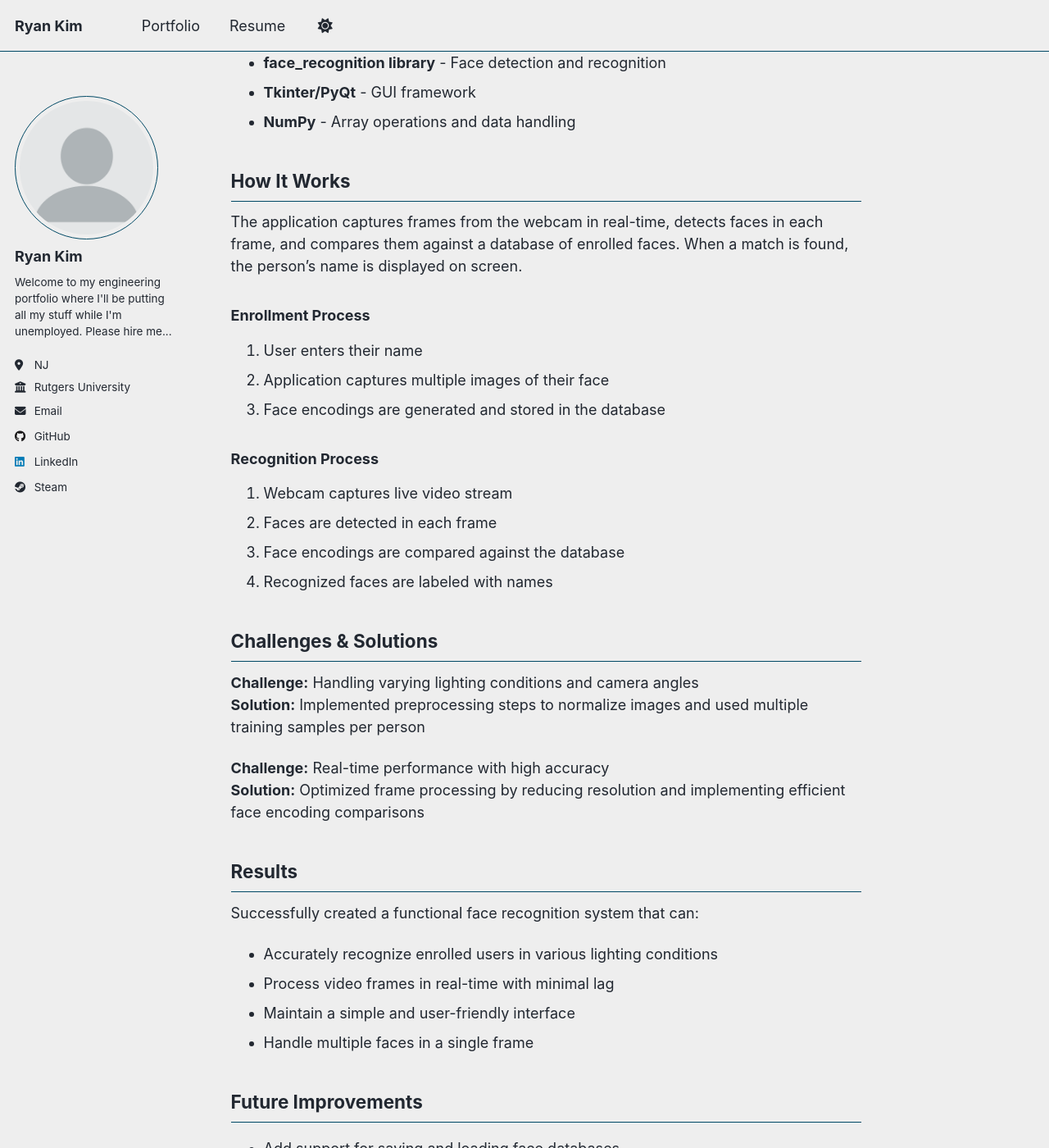
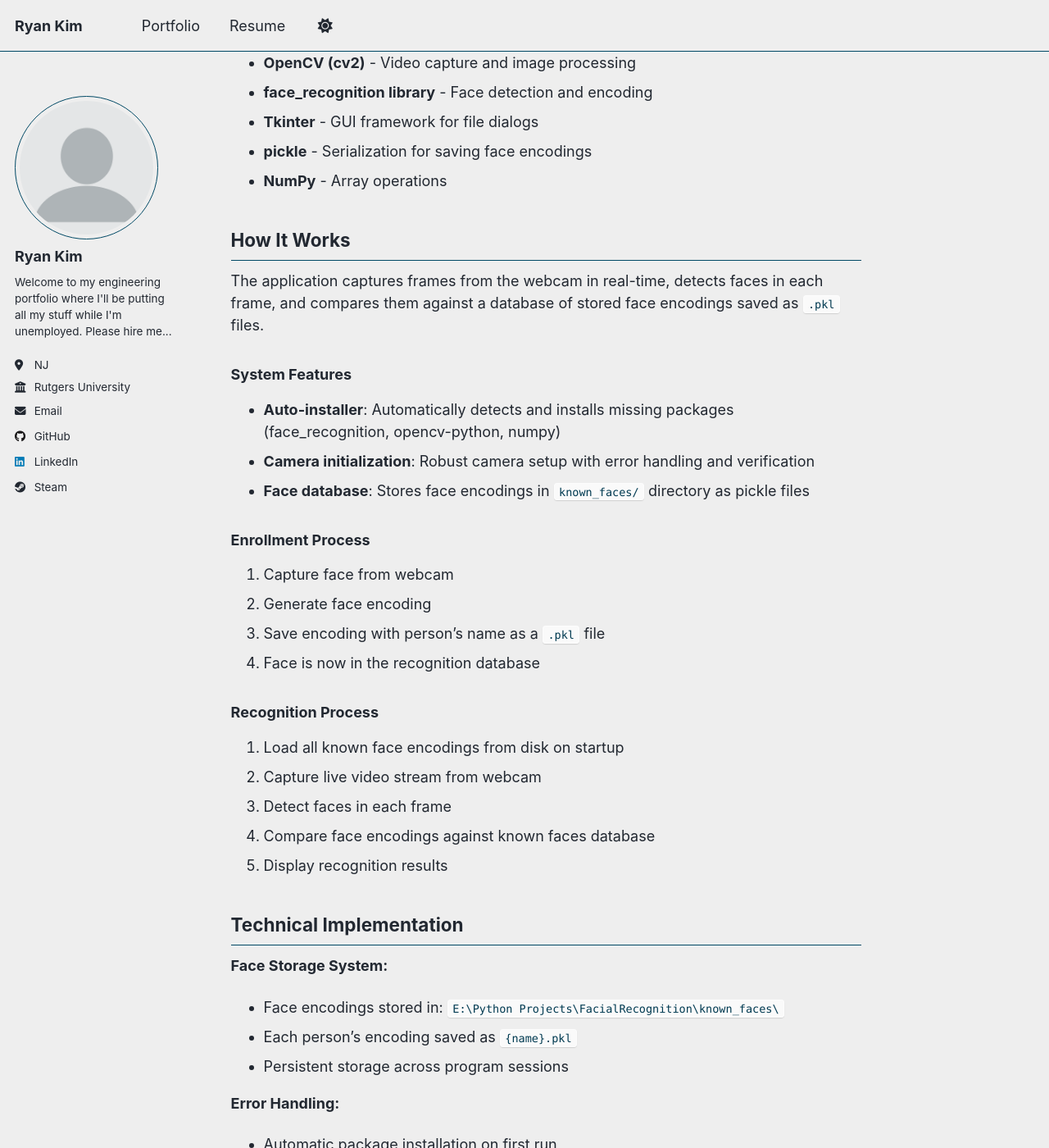
Before and after one commit to Rkydin/rkydin.github.io, a Jekyll site: the page built from _portfolio/Portfolio-3.md, in a window 1280 px wide and 1400 px high, scrolled down 784 px. Shown: the whole window at 82% size. Built offline with Jekyll 4.4.1, drawn with Linux system fonts in a browser that asks for light colours; a script that is not in the unit is left out; some of the changed text lies outside the part shown.

Commit message:
Revise project details for face recognition tool
Updated project details for the Desktop Face Recognition Tool, including changes to the excerpt, date, key features, technologies used, and processes for enrollment and recognition. Added error handling and automatic package installation features.

```diff
--- a/_portfolio/Portfolio-3.md
+++ b/_portfolio/Portfolio-3.md
@@ -1,7 +1,7 @@
 ---
 title: "Desktop Face Recognition Tool"
-excerpt: "Python application using OpenCV and face recognition libraries with a simple UI for enrolling and recognizing users from a webcam stream."
-date: 2023-11-01
+excerpt: "Python application using OpenCV and face_recognition library with a Tkinter UI for enrolling and recognizing users from a webcam stream."
+date: 2025-05-01
 header:
   teaser: /images/face-recognition.jpg
 collection: portfolio
@@ -9,63 +9,94 @@ collection: portfolio
 
 ## Project Overview
 
-Developed a desktop face recognition application in Python that can enroll new users and recognize them in real-time from a webcam stream. The application uses OpenCV for video capture and processing, combined with face recognition libraries to identify individuals.
+Developed a desktop face recognition application in Python that can enroll new users and recognize them in real-time from a webcam stream. The application uses OpenCV for video capture and the face_recognition library to identify individuals. Face encodings are stored as pickle files for persistent recognition across sessions.
 
 ## Key Features
 
 * Real-time face detection and recognition from webcam feed
-* User enrollment system to add new faces to the database
-* Simple and intuitive graphical user interface
-* Live video stream with bounding boxes around detected faces
-* Name labels displaying recognized individuals
+* User enrollment system that saves face encodings to disk
+* Automatic package installation system
+* Persistent face database using pickle files
+* Camera initialization with error handling
+* Simple Tkinter-based interface
 
 ## Technologies Used
 
 * **Python** - Core programming language
-* **OpenCV** - Video capture and image processing
-* **face_recognition library** - Face detection and recognition
-* **Tkinter/PyQt** - GUI framework
-* **NumPy** - Array operations and data handling
+* **OpenCV (cv2)** - Video capture and image processing
+* **face_recognition library** - Face detection and encoding
+* **Tkinter** - GUI framework for file dialogs
+* **pickle** - Serialization for saving face encodings
+* **NumPy** - Array operations
 
 ## How It Works
 
-The application captures frames from the webcam in real-time, detects faces in each frame, and compares them against a database of enrolled faces. When a match is found, the person's name is displayed on screen.
+The application captures frames from the webcam in real-time, detects faces in each frame, and compares them against a database of stored face encodings saved as `.pkl` files.
+
+### System Features
+- **Auto-installer**: Automatically detects and installs missing packages (face_recognition, opencv-python, numpy)
+- **Camera initialization**: Robust camera setup with error handling and verification
+- **Face database**: Stores face encodings in `known_faces/` directory as pickle files
 
 ### Enrollment Process
-1. User enters their name
-2. Application captures multiple images of their face
-3. Face encodings are generated and stored in the database
+1. Capture face from webcam
+2. Generate face encoding
+3. Save encoding with person's name as a `.pkl` file
+4. Face is now in the recognition database
 
 ### Recognition Process
-1. Webcam captures live video stream
-2. Faces are detected in each frame
-3. Face encodings are compared against the database
-4. Recognized faces are labeled with names
+1. Load all known face encodings from disk on startup
+2. Capture live video stream from webcam
+3. Detect faces in each frame
+4. Compare face encodings against known faces database
+5. Display recognition results
+
+## Technical Implementation
+
+**Face Storage System:**
+- Face encodings stored in: `E:\Python Projects\FacialRecognition\known_faces\`
+- Each person's encoding saved as `{name}.pkl`
+- Persistent storage across program sessions
+
+**Error Handling:**
+- Automatic package installation on first run
+- Camera initialization verification
+- Graceful error messages for troubleshooting
 
 ## Challenges & Solutions
 
-**Challenge:** Handling varying lighting conditions and camera angles
-**Solution:** Implemented preprocessing steps to normalize images and used multiple training samples per person
+**Challenge:** Ensuring all required packages are installed
+**Solution:** Implemented automatic package detection and installation system that checks for missing dependencies and installs them using pip
 
-**Challenge:** Real-time performance with high accuracy
-**Solution:** Optimized frame processing by reducing resolution and implementing efficient face encoding comparisons
+**Challenge:** Maintaining face database across sessions
+**Solution:** Used pickle serialization to save face encodings to disk, allowing the program to remember enrolled users
+
+**Challenge:** Robust camera initialization
+**Solution:** Added multi-step verification (camera open check, frame read test) with clear error messages
 
 ## Results
 
-Successfully created a functional face recognition system that can:
-- Accurately recognize enrolled users in various lighting conditions
-- Process video frames in real-time with minimal lag
-- Maintain a simple and user-friendly interface
-- Handle multiple faces in a single frame
+Successfully created a functional face recognition system that:
+- Automatically handles dependency installation
+- Persistently stores and loads face encodings
+- Reliably initializes camera with error handling
+- Can enroll and recognize multiple individuals
+- Works across program restarts
+
+## Skills Demonstrated
+
+* Python file I/O and serialization
+* Computer vision with OpenCV
+* Face recognition algorithms
+* Error handling and user experience design
+* Package management and dependencies
+* GUI development with Tkinter
 
 ## Future Improvements
 
-* Add support for saving and loading face databases
-* Implement confidence scores for recognition
-* Add face anti-spoofing features
-* Improve recognition accuracy with deep learning models
-* Add logging and analytics features
-
-## Code Repository
-
-[View on GitHub](https://github.com/Rkydin) *(update with actual repository link if available)*
+* Add confidence scores for recognition matches
+* Implement real-time video display with name labels
+* Add ability to delete enrolled faces
+* Create a full GUI for enrollment and management
+* Add support for multiple camera sources
+* Implement face anti-spoofing features
```
